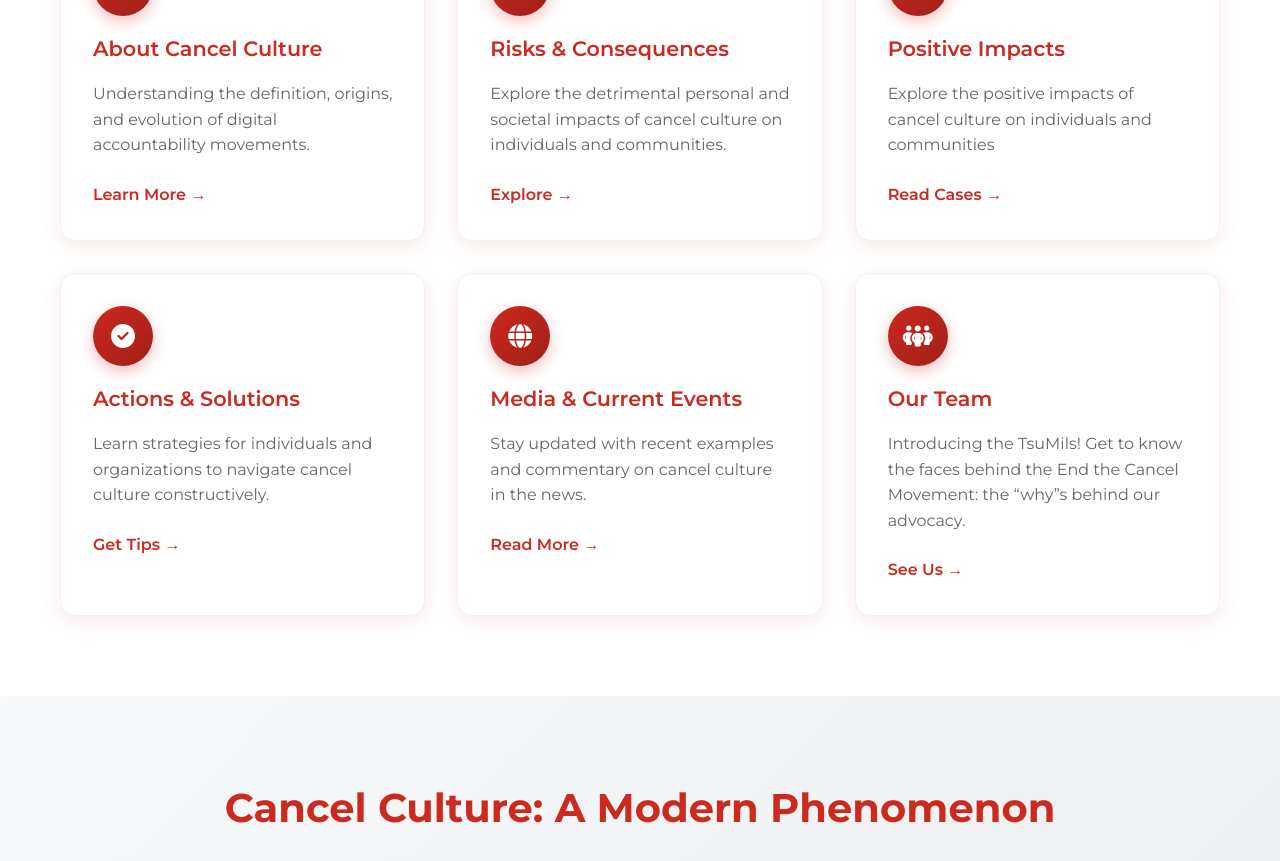
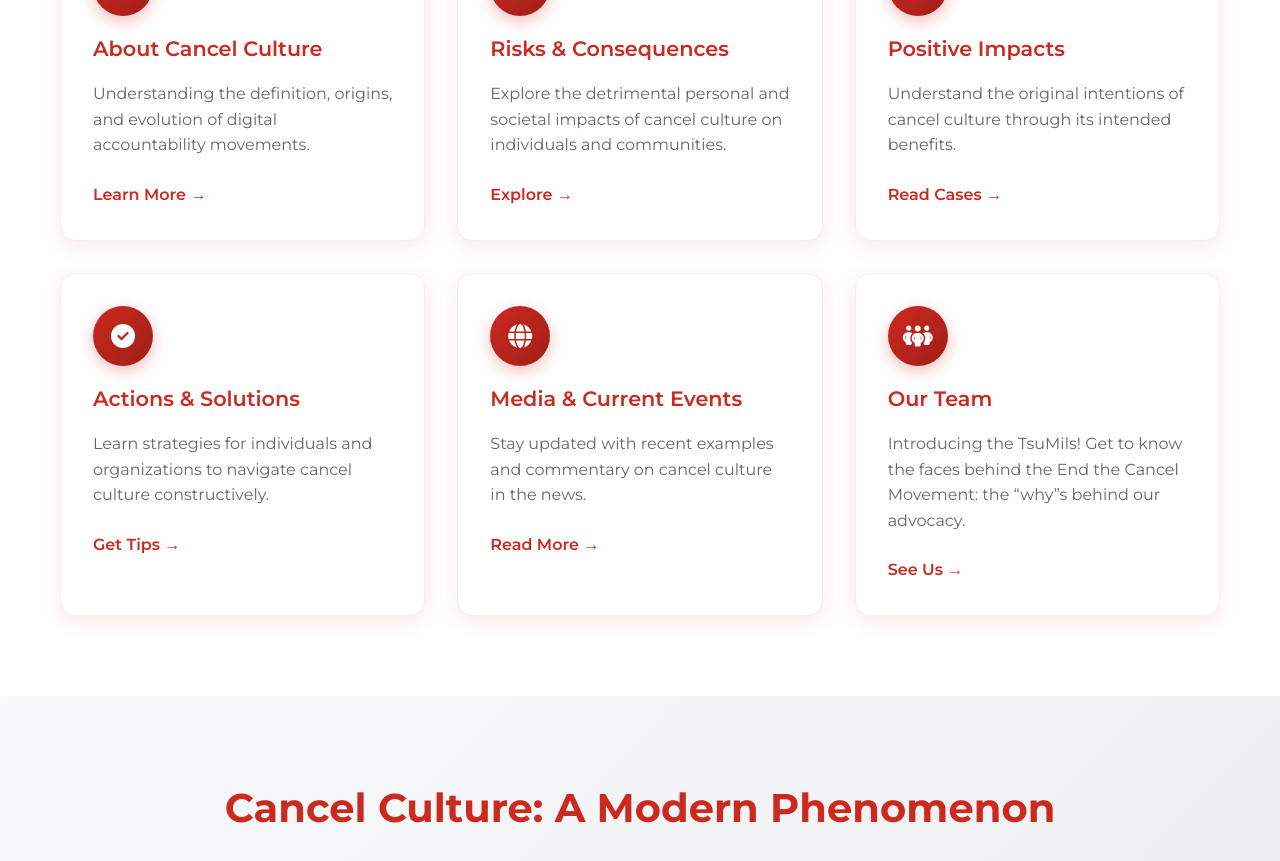
Before and after one commit to fegianna225-rgb/onetsuji, a plain HTML site: page index.html in a window 1280 px wide. Shown: the part 1069-1930 px from the top of the page. Drawn offline with nearby package versions, Linux system fonts and the light colour scheme; a script that the page names is missing.

Commit message:
Update index.html

```diff
--- a/index.html
+++ b/index.html
@@ -102,7 +102,7 @@
                         <i class="fa-solid fa-thumbs-up"></i>
                     </div>
                     <h3>Positive Impacts</h3>
-                    <p>Explore the positive impacts of cancel culture on individuals and communities</p>
+                    <p>Understand the original intentions of cancel culture through its intended benefits.</p>
                     <a href="benefit.html" class="card-link">Read Cases →</a>
                 </div>
 
```
